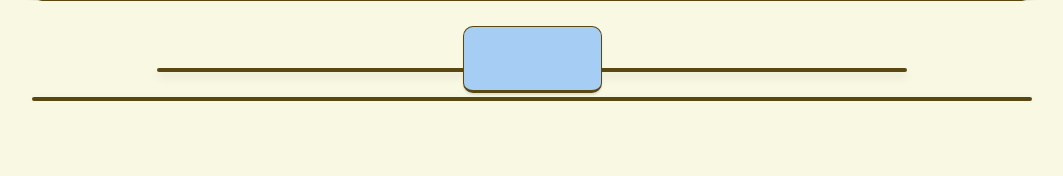
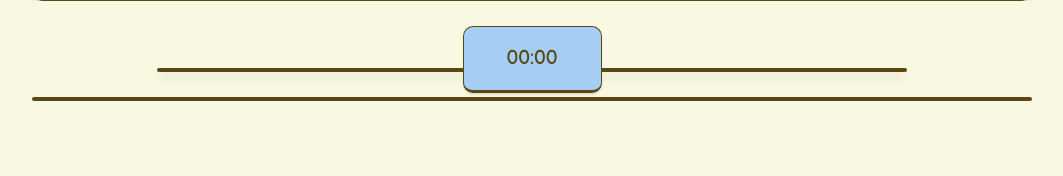
Before and after one commit to cosmolingo/cosmolingo.github.io, a PHP site: page /sections/kazakh.html in a window 1280 px wide. Shown: the part 2368-2544 px from the top of the page, without its empty margins (108-1171 px from the left). Run offline with PHP 8.4, Linux system fonts and the light colour scheme; some libraries are stand-ins or nearby versions; some web fonts are replaced.

Commit message:
base value for clock

```diff
--- a/sections/french.html
+++ b/sections/french.html
@@ -59,7 +59,7 @@ Time
 <div class="time section game_section">
     <h3>time</h3>
     <div class="content">
-        <input type="text" class="clock"/>
+        <input type="text" class="clock" value="00:00"/>
     </div>
 </div>
 
--- a/sections/kazakh.html
+++ b/sections/kazakh.html
@@ -304,7 +304,7 @@ Time
 <div class="time section game_section">
     <h3>time</h3>
     <div class="content">
-        <input type="text" class="clock"/>
+        <input type="text" class="clock" value="00:00"/>
         <div class="time_tables">
             <table class="table_week">
             </table>
--- a/style.css
+++ b/style.css
@@ -132,6 +132,7 @@ h2{
     transition: all 0.25s ease-in-out;
     display: inline-block;
     content: "\25be";
+    font-size:30px;
     transform: scale(1.5) translateX(7.5px) rotate(180deg);
     margin-top: -5px;
 }
```
